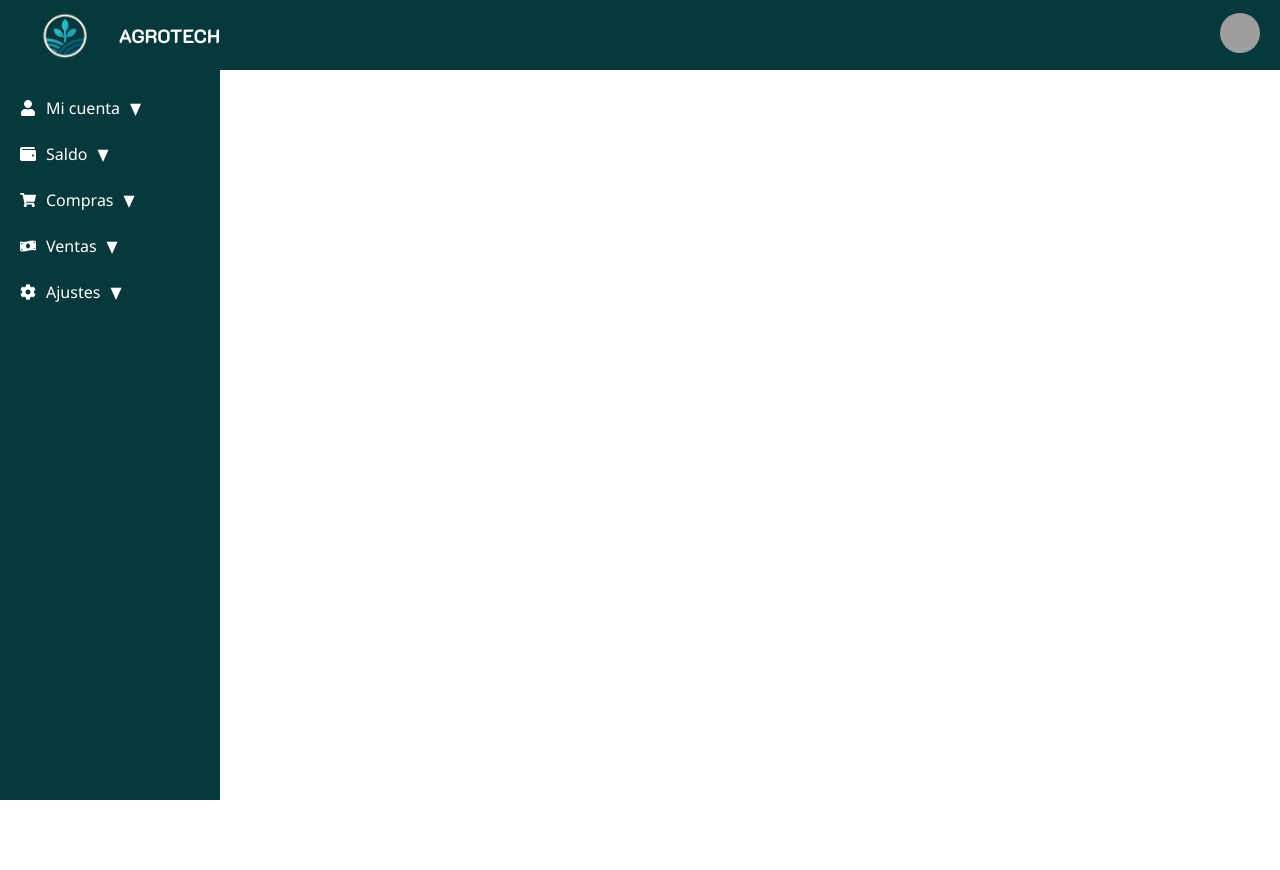
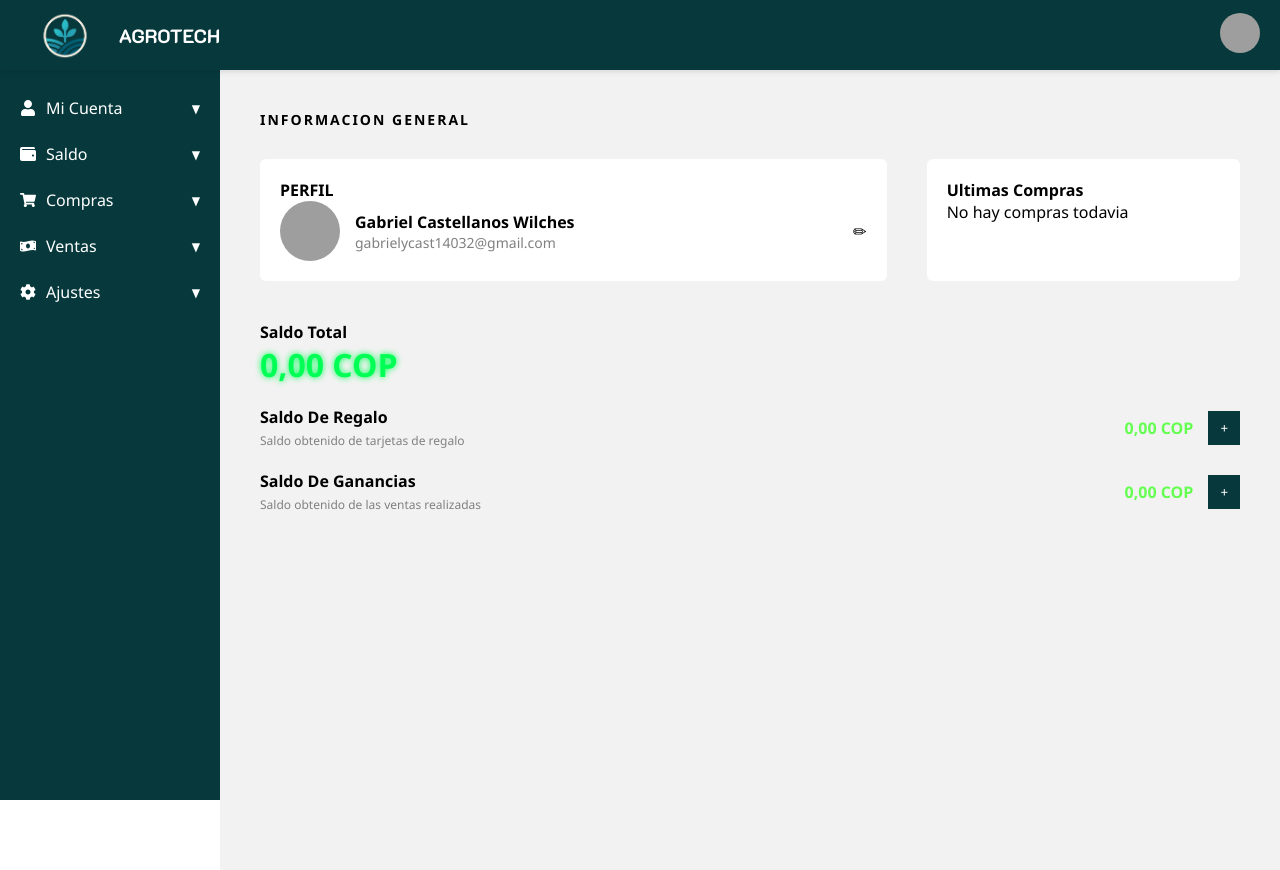
Before and after one commit to Migacawi/Agrotech_Proyecto, a React app in the folder frontend/: page /perfil in a window 1280 px wide. Before the commit the page ends 800 px from the top, so only its background shows below. Built offline with nearby package versions, Linux system fonts and the light colour scheme; grey boxes are pictures that could not be loaded; the HTML template or start-up script is replaced by a standard one.

Commit message:
Pefil finalizado visualmente

```diff
--- a/frontend/src/components/layouts/Sidebar.jsx
+++ b/frontend/src/components/layouts/Sidebar.jsx
@@ -24,10 +24,15 @@ function Sidebar() {
       </div>
 
       <ul className="menu">
-        {/* Mi cuenta */}
+
       <li>
         <button className="menu-btn" onClick={() => toggleMenu("cuenta")}>
-            <FaUser /> Mi cuenta <span>{openMenus.cuenta ? "▲" : "▼"}</span>
+          <span className="menu-left">
+        <FaUser /> Mi Cuenta
+
+        </span>
+
+        <span className="arrow">{openMenus.cuenta? "▲" : "▼"}</span>
         </button>
           {openMenus.cuenta && (
             <ul className="submenu">
@@ -40,7 +45,12 @@ function Sidebar() {
         {/* Saldo */}
         <li>
         <button className="menu-btn" onClick={() => toggleMenu("saldo")}>
-            <FaWallet /> Saldo <span>{openMenus.saldo ? "▲" : "▼"}</span>
+          <span className="menu-left">
+        <FaWallet /> Saldo
+
+        </span>
+
+        <span className="arrow">{openMenus.saldo ? "▲" : "▼"}</span>
         </button>
           {openMenus.saldo && (
         <ul className="submenu">
@@ -54,7 +64,12 @@ function Sidebar() {
         {/* Compras */}
                 <li>
         <button className="menu-btn" onClick={() => toggleMenu("compras")}>
-            <FaShoppingCart /> Compras <span>{openMenus.compras ? "▲" : "▼"}</span>
+          <span className="menu-left">
+        <FaShoppingCart /> Compras
+
+        </span>
+
+        <span className="arrow">{openMenus.compras ? "▲" : "▼"}</span>
         </button>
           {openMenus.compras && (
             <ul className="submenu">
@@ -67,7 +82,12 @@ function Sidebar() {
         {/* Ventas */}
         <li>
         <button className="menu-btn" onClick={() => toggleMenu("ventas")}>
-            <FaMoneyBillWave /> Ventas <span>{openMenus.ventas ? "▲" : "▼"}</span>
+          <span className="menu-left">
+        <FaMoneyBillWave /> Ventas
+
+        </span>
+
+        <span className="arrow">{openMenus.ventas ? "▲" : "▼"}</span>
         </button>
           {openMenus.ventas && (
             <ul className="submenu">
@@ -80,7 +100,12 @@ function Sidebar() {
         {/* Ajustes */}
         <li>
         <button className="menu-btn" onClick={() => toggleMenu("ajustes")}>
-            <FaCog /> Ajustes <span>{openMenus.ajustes ? "▲" : "▼"}</span>
+          <span className="menu-left">
+        <FaCog /> Ajustes
+
+        </span>
+
+        <span className="arrow">{openMenus.ajustes ? "▲" : "▼"}</span>
         </button>
           {openMenus.ajustes && (
             <ul className="submenu">
--- a/frontend/src/pages/Perfil.jsx
+++ b/frontend/src/pages/Perfil.jsx
@@ -1,17 +1,89 @@
 import React from "react";
-import Navbar from "../components/layouts/Navbar";
 import NavbarPerfil from "../components/layouts/NavbarPerfil";
 import Sidebar from "../components/layouts/Sidebar";
-
+import "../styles/Perfil.css";
 
 function Perfil() {
+  return (
+    <div className="perfil-page">
+      <NavbarPerfil />
+      <Sidebar />
 
-  return (
+      <div className="perfil-content">
 
-    <div>
-        <NavbarPerfil />
-        <Sidebar />
+        <h3 className="section-title">INFORMACION GENERAL</h3>
 
+        <div className="perfil-grid">
+
+          {/* PERFIL */}
+          <div className="perfil-card">
+            <h4>PERFIL</h4>
+
+            <div className="perfil-info">
+              <img
+                src="/perfilprueba.png"
+                alt="perfil"
+                className="perfil-avatar"
+              />
+
+              <div>
+                <p className="perfil-nombre">
+                  Gabriel Castellanos Wilches
+                </p>
+                <p className="perfil-email">
+                  gabrielycast14032@gmail.com
+                </p>
+              </div>
+
+              <button className="edit-btn">✏</button>
+            </div>
+          </div>
+
+          {/* ULTIMAS COMPRAS */}
+          <div className="compras-card">
+            <h4>Ultimas Compras</h4>
+            <p>No hay compras todavia</p>
+          </div>
+
+        </div>
+
+        {/* SALDO */}
+        <div className="saldo-section">
+
+          <h4>Saldo Total</h4>
+          <h1 className="saldo-total">0,00 COP</h1>
+
+          <div className="saldo-item">
+            <div>
+              <p className="saldo-title">Saldo De Regalo</p>
+              <span className="saldo-desc">
+                Saldo obtenido de tarjetas de regalo
+              </span>
+            </div>
+
+            <div className="saldo-right">
+              <span className="saldo-value">0,00 COP</span>
+              <button className="saldo-btn">+</button>
+            </div>
+          </div>
+
+          <div className="saldo-item">
+            <div>
+              <p className="saldo-title">Saldo De Ganancias</p>
+              <span className="saldo-desc">
+                Saldo obtenido de las ventas realizadas
+              </span>
+            </div>
+
+            <div className="saldo-right">
+              <span className="saldo-value">0,00 COP</span>
+              <button className="saldo-btn">+</button>
+            </div>
+          </div>
+
+        </div>
+
+      </div>
     </div>
   );
 }
--- /dev/null
+++ b/frontend/src/styles/Perfil.css
@@ -0,0 +1,99 @@
+.perfil-content {
+  margin-left: 220px;
+  padding: 40px;
+  background: #f2f2f2;
+  min-height: 100vh;
+}
+
+.section-title {
+  font-size: 14px;
+  letter-spacing: 2px;
+  margin-bottom: 30px;
+}
+
+.perfil-grid {
+  display: grid;
+  grid-template-columns: 2fr 1fr;
+  gap: 40px;
+  margin-bottom: 40px;
+}
+
+.perfil-card,
+.compras-card {
+  background: white;
+  padding: 20px;
+  border-radius: 6px;
+}
+
+.perfil-info {
+  display: flex;
+  align-items: center;
+  gap: 15px;
+}
+
+.perfil-avatar {
+  width: 60px;
+  height: 60px;
+  border-radius: 50%;
+}
+
+.perfil-nombre {
+  font-weight: bold;
+}
+
+.perfil-email {
+  font-size: 14px;
+  color: gray;
+}
+
+.edit-btn {
+  margin-left: auto;
+  background: none;
+  border: none;
+  font-size: 18px;
+  cursor: pointer;
+}
+
+.saldo-section {
+  margin-top: 30px;
+}
+
+.saldo-total {
+  color: #00ff55;
+  text-shadow: 0 0 6px #00ff55;
+}
+
+.saldo-item {
+  display: flex;
+  justify-content: space-between;
+  align-items: center;
+  margin-top: 20px;
+}
+
+.saldo-title {
+  font-weight: bold;
+}
+
+.saldo-desc {
+  font-size: 12px;
+  color: gray;
+}
+
+.saldo-right {
+  display: flex;
+  align-items: center;
+  gap: 15px;
+}
+
+.saldo-value {
+  color: #65FF51;
+  font-weight: bold;
+}
+
+.saldo-btn {
+  background: #07393c;
+  color: white;
+  border: none;
+  padding: 8px 12px;
+  cursor: pointer;
+}
--- a/frontend/src/styles/Sidebar.css
+++ b/frontend/src/styles/Sidebar.css
@@ -1,6 +1,6 @@
 .sidebar {
   width: 220px;
-  background-color: #07393c; /* verde oscuro */
+  background-color: #07393c;
   color: #fff;
   height: 100vh;
   position: fixed;
@@ -41,15 +41,13 @@
   border: none;
   color: #fff;
   padding: 12px 20px;
-  text-align: left;
   display: flex;
+  justify-content: space-between; /* separa izquierda y derecha */
   align-items: center;
-  gap: 10px;
   cursor: pointer;
   font-size: 16px;
   transition: background 0.2s;
 }
-
 .menu-btn:hover {
   background-color: #05514b;
 }
@@ -69,3 +67,12 @@
 .submenu li:hover {
   color: #a1ff00; /* cambio de color al pasar el mouse */
 }
+.menu-left {
+  display: flex;
+  align-items: center;
+  gap: 10px;
+}
+
+.arrow {
+  font-size: 12px;
+}
```
Lines whose indentation alone changed are shown as unchanged.
